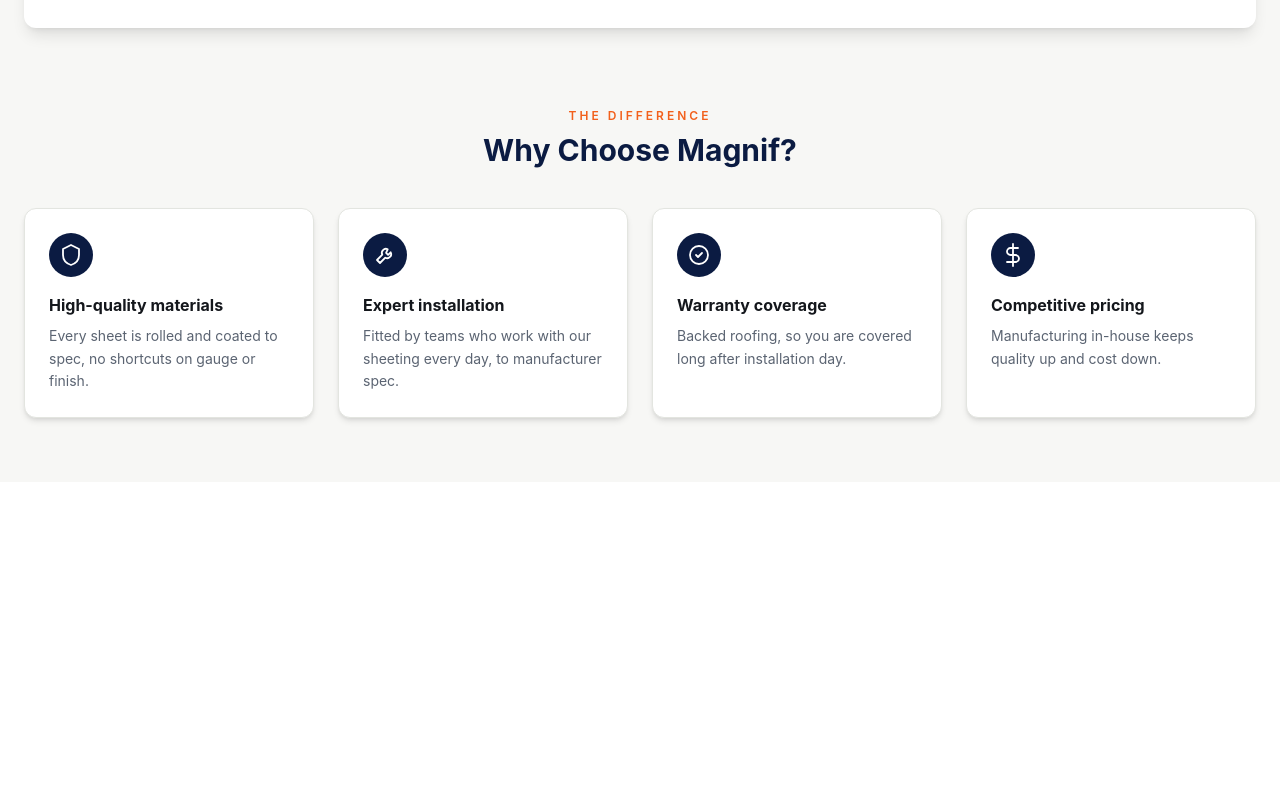
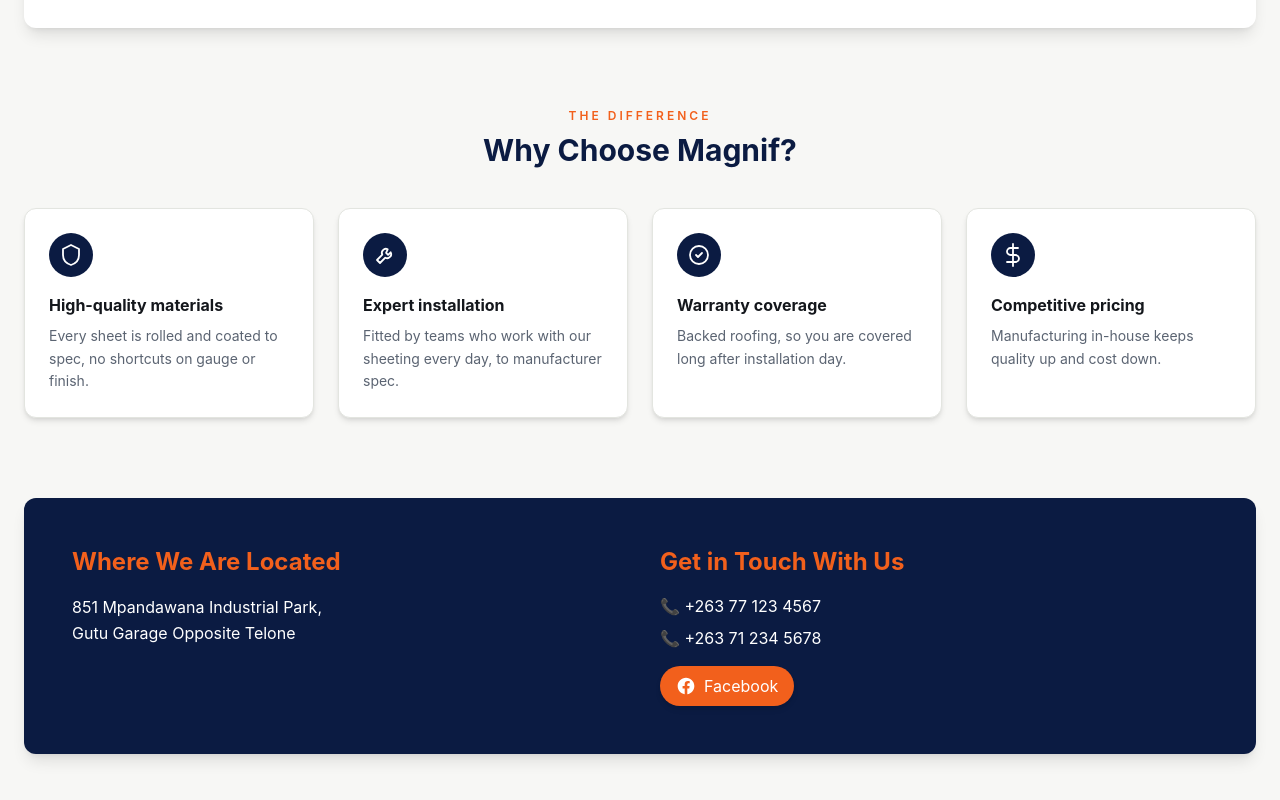
Before and after one commit to Bl00m1ng-droid/Magnif, a React (Vite) app in the folder client/: page / in a window 1280 px wide. Shown: the part 2396-3196 px from the top of the page. Before the commit the page ends 2878 px from the top, so only its background shows below. Built offline with nearby package versions, Linux system fonts and the light colour scheme; no server answers.

Commit message:
added Contact us section

```diff
--- a/client/src/pages/Home.jsx
+++ b/client/src/pages/Home.jsx
@@ -152,6 +152,43 @@
             </div>
           </section>
 
+          {/**Contact us */}
+<section className="contactUs bg-[#0B1B42] text-white rounded-xl shadow-lg p-8 lg:p-12 mt-12">
+  <div className="grid grid-cols-1 lg:grid-cols-2 gap-10">
+    {/* Location Info */}
+    <div>
+      <h2 className="text-2xl font-bold mb-4 text-[#F2601C]">Where We Are Located</h2>
+      <p className="leading-relaxed">
+        851 Mpandawana Industrial Park,<br />
+        Gutu Garage Opposite Telone
+      </p>
+    </div>
+
+    {/* Contact Info */}
+    <div>
+      <h2 className="text-2xl font-bold mb-4 text-[#F2601C]">Get in Touch With Us</h2>
+      <ul className="space-y-2">
+        <li>📞 <a href="tel:+263774774865" className="hover:text-[#4E9B02]">+263 77 123 4567</a></li>
+        <li>📞 <a href="tel:+263713165372" className="hover:text-[#4E9B02]">+263 71 234 5678</a></li>
+      </ul>
+      <div className="mt-4">
+        <a
+          href="https://www.facebook.com/people/Magnif-Pvt-Ltd/61554219253016/"
+          target="_blank"
+          rel="noopener noreferrer"
+          className="inline-flex items-center space-x-2 bg-[#F2601C] hover:bg-[#D9540F] text-white px-4 py-2 rounded-full shadow-md transition"
+        >
+          <svg xmlns="http://www.w3.org/2000/svg" fill="currentColor" viewBox="0 0 24 24" className="w-5 h-5">
+            <path d="M22 12c0-5.523-4.477-10-10-10S2 6.477 2 12c0 4.991 3.657 9.128 8.438 9.878v-6.987h-2.54v-2.891h2.54V9.845c0-2.507 1.492-3.89 3.777-3.89 1.094 0 2.238.195 2.238.195v2.46h-1.26c-1.243 0-1.63.771-1.63 1.562v1.875h2.773l-.443 2.891h-2.33v6.987C18.343 21.128 22 16.991 22 12z"/>
+          </svg>
+          <span>Facebook</span>
+        </a>
+      </div>
+    </div>
+  </div>
+</section>
+
+
         </div>
       </div>
     </>
```
Also changed, not shown: client/src/assets/ridgecap1.jpg (added).
